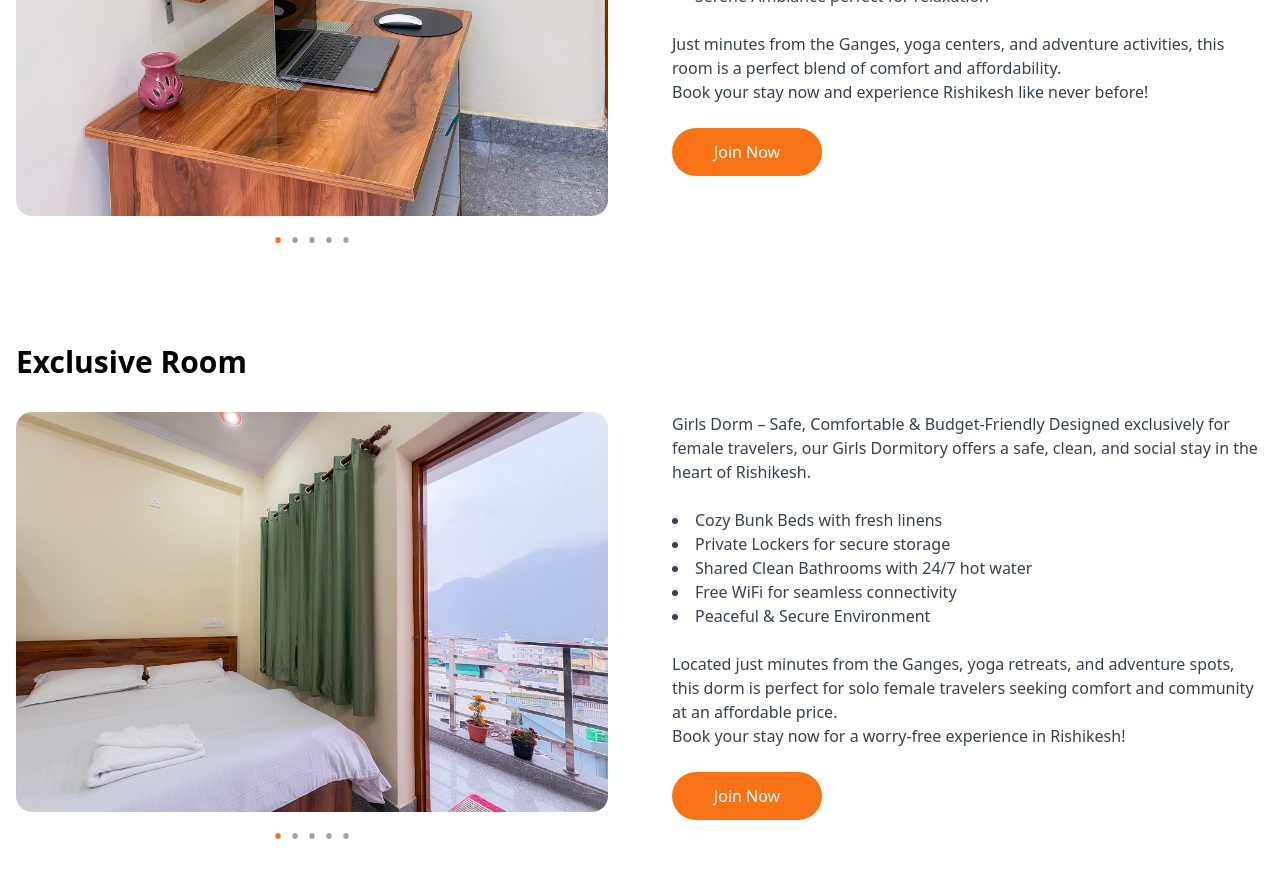
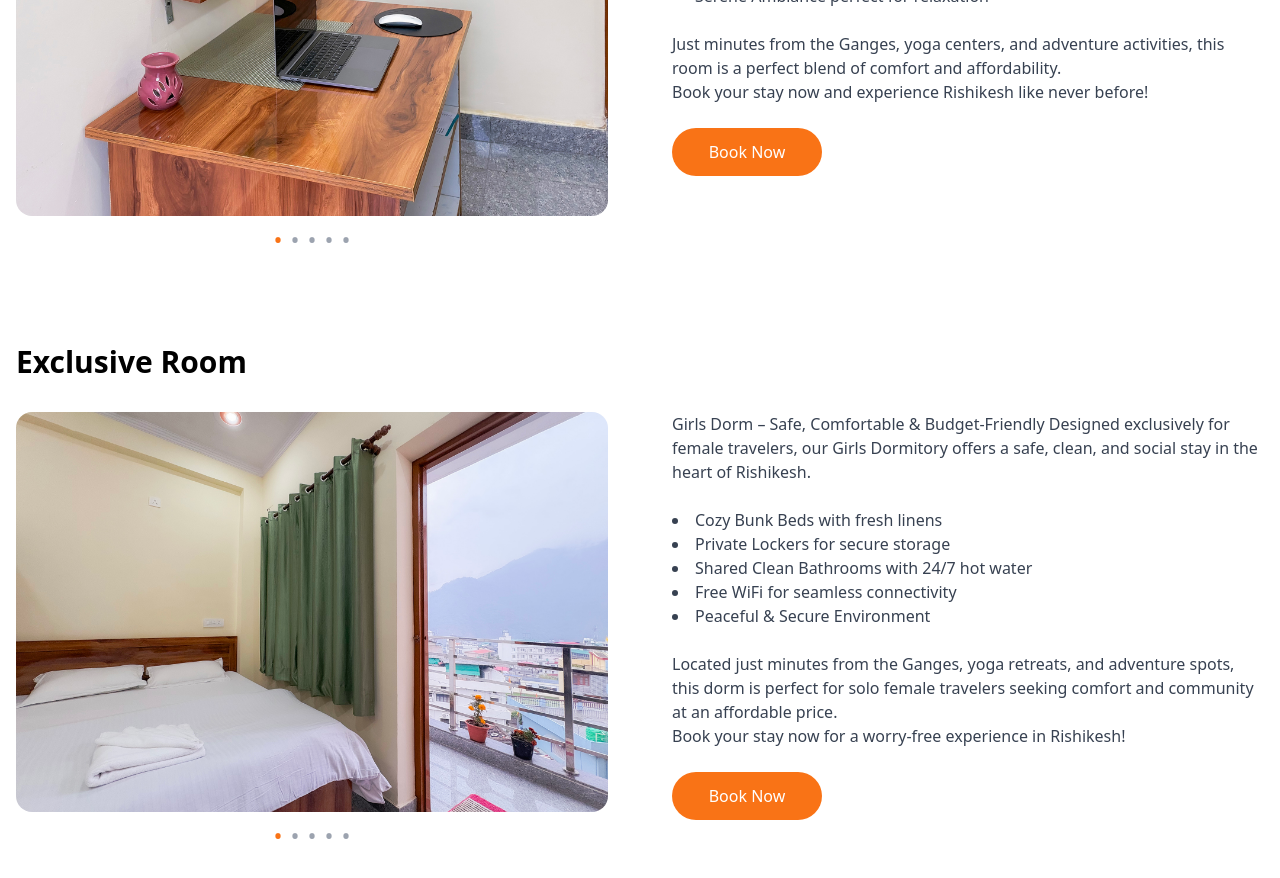
Before and after one commit to ravivarma9/colourbox, a React (Vite) app in the folder project/: page /rooms in a window 1280 px wide. Shown: the part 780-1658 px from the top of the page. Built offline with nearby package versions, Linux system fonts and the light colour scheme.

Commit message:
rooms page book now bth

```diff
--- a/project/src/pages/Rooms.tsx
+++ b/project/src/pages/Rooms.tsx
@@ -104,7 +104,7 @@ function Rooms() {
                     onClick={openWhatsApp}
                     className="w-[150px] bg-orange-500 text-white px-8 py-3 rounded-full hover:bg-orange-600 transition-colors"
                   >
-                    Join Now
+                    Book Now
                   </button>
                 </div>
               </div>
```
